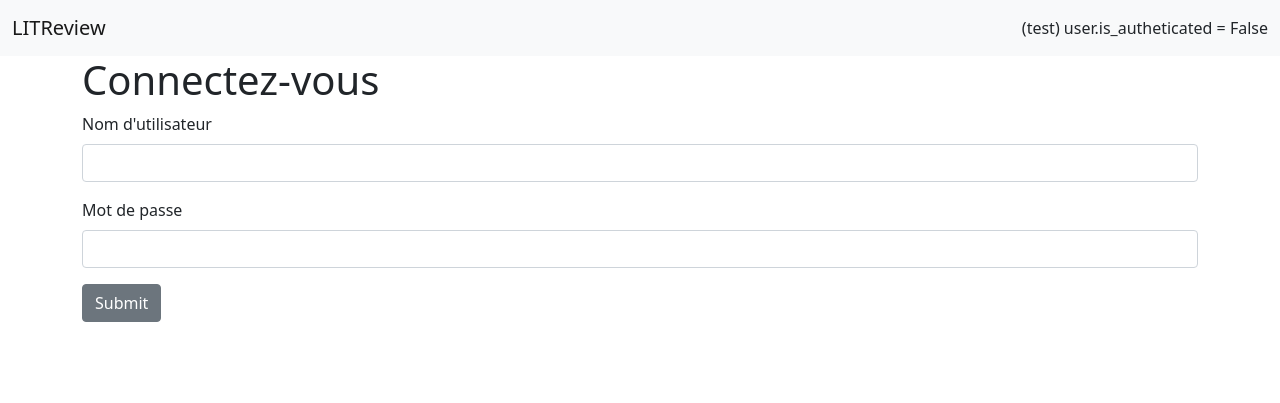
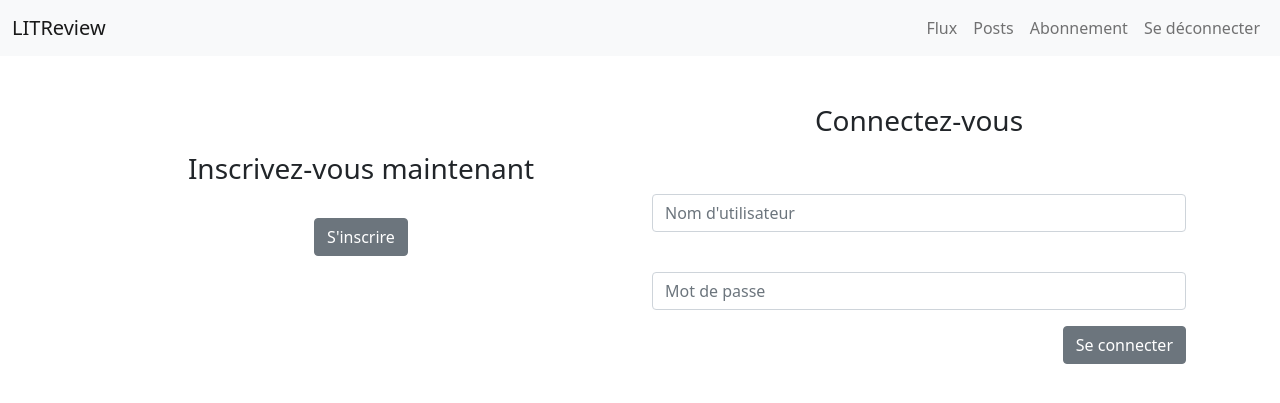
Before and after one commit to pVerneuil/LITReview-P9, a Django app: page / in a window 1280 px wide. Shown: the top 403 px of the page. Run offline with Django 4.2, Linux system fonts and the light colour scheme; a user stored in the database is signed in.

Commit message:
Feat : added README, requirement, gitignore;     login and sign-in features completed

```diff
--- a/main/templates/main/base.html
+++ b/main/templates/main/base.html
@@ -20,9 +20,9 @@
             <div class="alert alert-warning alert-dismissible fade show" role="alert">
                 {{ message }}
                 <button type="button" class="btn-close" data-bs-dismiss="alert" aria-label="Close"></button>
-              </div>
+            </div>
             {%endfor%}
-        {% endif%}
+            {% endif%}
             {% block content %}
             {% endblock %}
         </div>
--- a/main/templates/main/navbar.html
+++ b/main/templates/main/navbar.html
@@ -7,7 +7,7 @@
         </button>
         <div class="collapse navbar-collapse justify-content-end" id="navbarSupportedContent">
             <ul class="nav navbar-nav navbar-right">
-                {%if user.is_autheticated %}
+                {%if user.is_authenticated %}
 
                 <li class="nav-item">
                     <a class="nav-link" href="#">Flux</a>
@@ -19,11 +19,8 @@
                     <a class="nav-link" href="#">Abonnement</a>
                 </li>
                 <li class="nav-item">
-                    <a class="nav-link" href="#">Se déconnecter</a>
+                    <a class="nav-link" href="{% url 'logout' %}">Se déconnecter</a>
                 </li>
-                {% else %}
-                (test) user.is_autheticated =  False
-
                 {%endif%}
 
 
--- /dev/null
+++ b/requirement.txt
@@ -0,0 +1,5 @@
+asgiref==3.5.0
+backports.zoneinfo==0.2.1
+Django==4.0.3
+Pillow==9.0.1
+sqlparse==0.4.2
--- a/user/templates/authenticate/login.html
+++ b/user/templates/authenticate/login.html
@@ -1,20 +1,46 @@
-
 {% extends 'main/base.html' %}
 {% block content %}
-<h1>Connectez-vous</h1>
-<form action="" method="POST">
-  {%csrf_token%}
+<div class="container">
+  <div class="row">
+    <div class="col">
+      <br><br>
+      <br><br>
+      <h5 class="text-center fs-3 ">Inscrivez-vous maintenant</h5>
+      <br>
+      <div class="d-grid gap-2 d-md-flex justify-content-md-center">
 
-    <div class="mb-3">
-      <label for="exampleInputEmail1" class="form-label">Nom d'utilisateur</label>
-      <input type="text" class="form-control" name="username" aria-describedby="emailHelp">
+        <a class=" btn btn-secondary" href="{% url 'register_user' %}">S'inscrire</a>
+      </div>
     </div>
-    <div class="mb-3">
-      <label for="exampleInputPassword1" class="form-label">Mot de passe</label>
-      <input type="password" class="form-control" name="password">
+    <div class="col">
+      <br><br>
+      <h5 class="text-center fs-3 ">Connectez-vous</h5>
+      <br>
+      <form action="" method="POST">
+        {%csrf_token%}
+
+        <div class="mb-3 ">
+          <label for="exampleInputEmail1" class="form-label"></label>
+          <input type="text" class="form-control" name="username" placeholder="Nom d'utilisateur"
+            aria-describedby="emailHelp">
+        </div>
+        <div class="mb-3">
+          <label for="exampleInputPassword1" class="form-label"></label>
+          <input type="password" class="form-control" name="password" placeholder="Mot de passe">
+        </div>
+
+        <div class="d-grid gap-2 d-md-flex justify-content-md-end">
+
+          <input type="submit" value="Se connecter" class="btn btn-secondary ">
+        </div>
+
+      </form>
     </div>
 
 
-  <input type="submit" value="Submit"class="btn btn-secondary">
-  </form>
-  {% endblock %}
+  </div>
+</div>
+
+
+
+{% endblock %}
--- a/user/urls.py
+++ b/user/urls.py
@@ -3,4 +3,6 @@ from . import views
 
 urlpatterns = [
     path('', views.login_user, name='login'),
+    path('logout_user', views.logout_user, name ='logout'),
+    path('register_user', views.register_user, name ='register_user'),
 ]
--- a/user/views.py
+++ b/user/views.py
@@ -2,7 +2,7 @@ from django.shortcuts import render, redirect
 from django.contrib.auth import authenticate, login, logout
 from django.contrib import messages
 from django.contrib.auth.forms import UserCreationForm
-
+from .forms import RegisterUserForm
 
 def login_user(request):
 	if request.method == "POST":
@@ -19,3 +19,25 @@ def login_user(request):
 
 	else:
 		return render(request, 'authenticate/login.html')
+
+def logout_user(request):
+    logout(request)
+    messages.success(request, ("Déconnexion réussie"))
+    return redirect('login')
+
+def register_user(request):
+    if request.method == "POST":
+        form = RegisterUserForm(request.POST)
+        if form.is_valid():
+            form.save()
+            username = form.cleaned_data['username']
+            password = form.cleaned_data['password1']
+            user = authenticate(username = username, password= password)
+            login(request, user)
+            messages.success(request,("Inscription réussi"))
+            return redirect('home')
+    else:
+        form = RegisterUserForm()
+    return render(request, 'authenticate/register_user.html',{
+		'form' : form
+	})
```
Also changed, not shown: user/forms.py (added, +23 -0 lines), user/templates/authenticate/register_user.html (added, +20 -0 lines), README.md (added), db.sqlite3, 1 other file.
